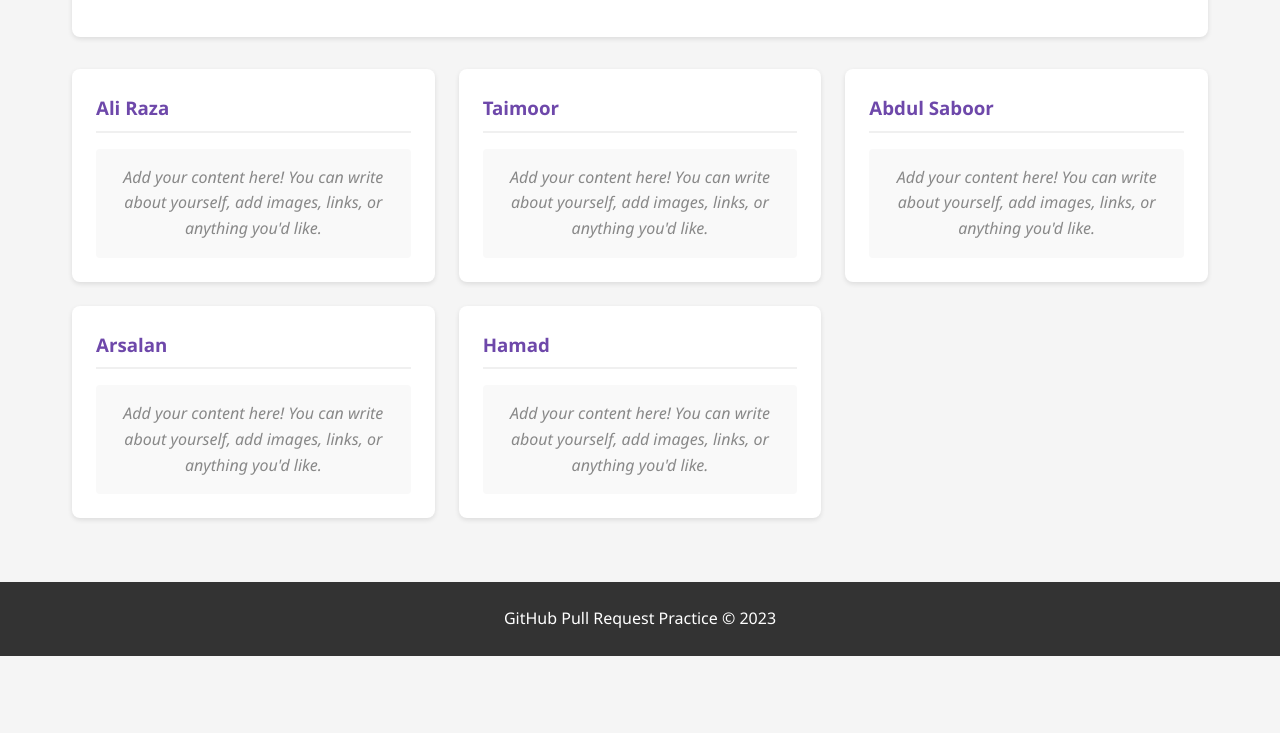
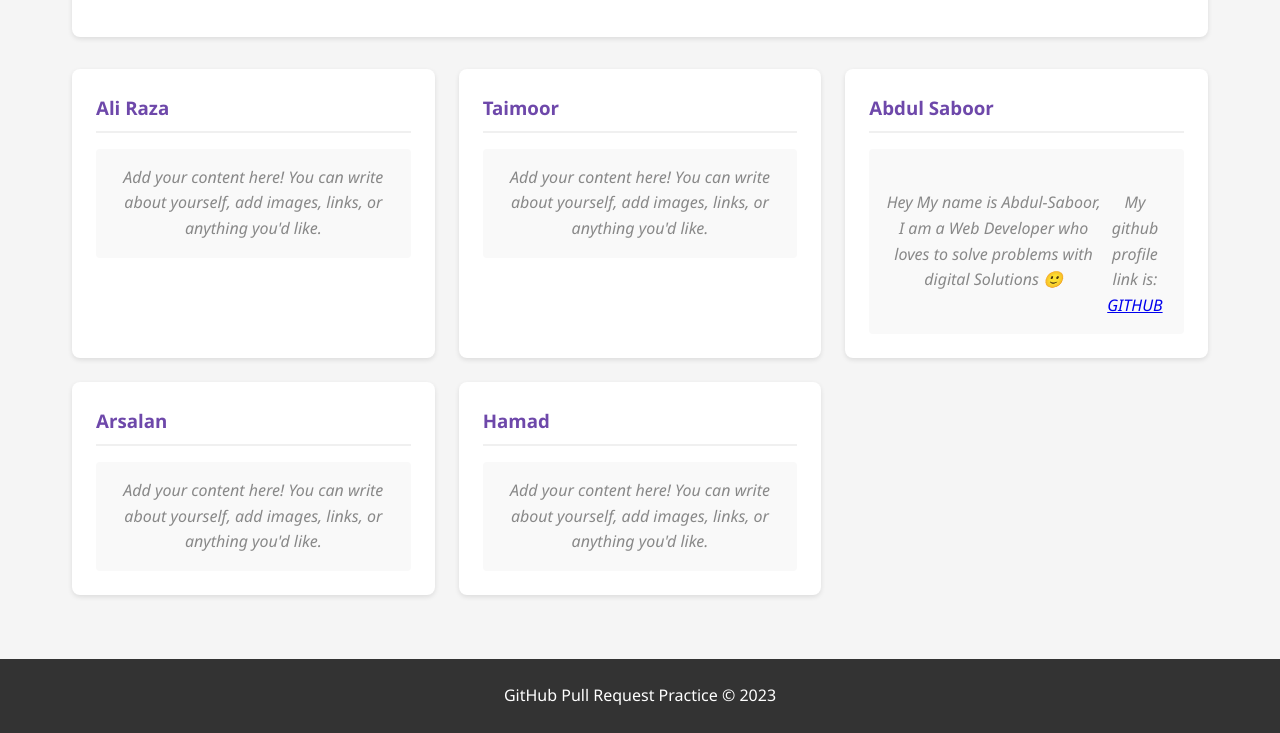
Before and after one commit to DEVArsalan-coder/pull_requests_practise, a plain HTML site: page index.html in a window 1280 px wide. Shown: the part 805-1538 px from the top of the page. Before the commit the page ends 1461 px from the top, so only its background shows below. Drawn offline with Linux system fonts and the light colour scheme.

Commit message:
Update index.html
From : Abdul-Saboor

```diff
--- a/index.html
+++ b/index.html
@@ -182,7 +182,8 @@
             <div class="developer-card">
                 <h3>Abdul Saboor</h3>
                 <div class="placeholder">
-                    Add your content here! You can write about yourself, add images, links, or anything you'd like.
+                   Hey My name is Abdul-Saboor, I am a Web Developer who loves to solve problems with digital Solutions 🙂
+                   <p>             <br> My github profile link is: <a href="https://github.com/abdul-saboor-6699"> GITHUB</a> </p>
                 </div>
             </div>
 
```
